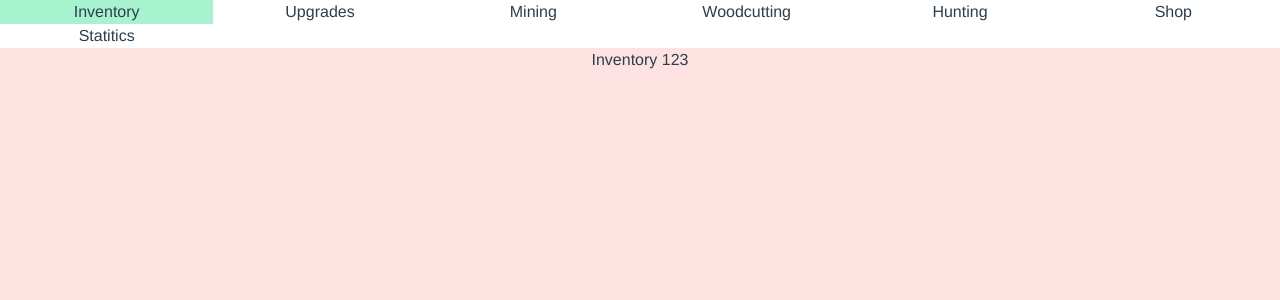
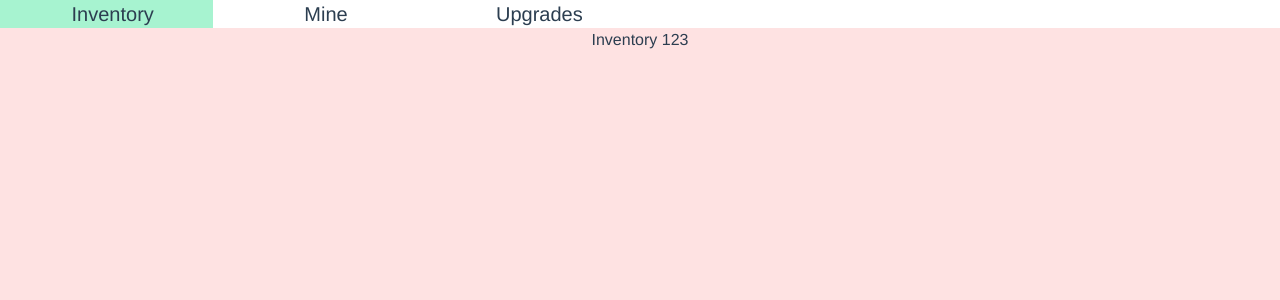
Before and after one commit to aleksandar-radev/best-idle-game, a Vue app: page / in a window 1280 px wide. Shown: the top 300 px of the page. Built offline with nearby package versions, Linux system fonts and the light colour scheme.

Commit message:
add items to header from Container instead of creating new ones, so that everything is kept in one place

```diff
--- a/src/components/Header/GameHeader.vue
+++ b/src/components/Header/GameHeader.vue
@@ -3,11 +3,12 @@
   <MenuItem v-for="item in menuItems"
   @click="setActive(item.name)" :key="item" :name=item.name
   :class="this.$store.state.activeMenu == item.name ? 'bg-green-400' : ''"
-  class="hover:bg-green-200" />
+  class="hover:bg-green-200 text-xl overflow-hidden pl-3 select-none"/>
 </header>
 </template>
 
 <script>
+import Container from '../Container/Container.vue'
 import MenuItem from './GameHeaderMenuItem.vue'
 
 export default {
@@ -23,29 +24,7 @@ export default {
   },
   data () {
     return {
-      menuItems: {
-        inventory: {
-          name: 'Inventory'
-        },
-        upgrades: {
-          name: 'Upgrades'
-        },
-        mining: {
-          name: 'Mining'
-        },
-        woodcutting: {
-          name: 'Woodcutting'
-        },
-        hunting: {
-          name: 'Hunting'
-        },
-        shop: {
-          name: 'Shop'
-        },
-        statistics: {
-          name: 'Statitics'
-        }
-      }
+      menuItems: Container.components
     }
   }
 }
```
